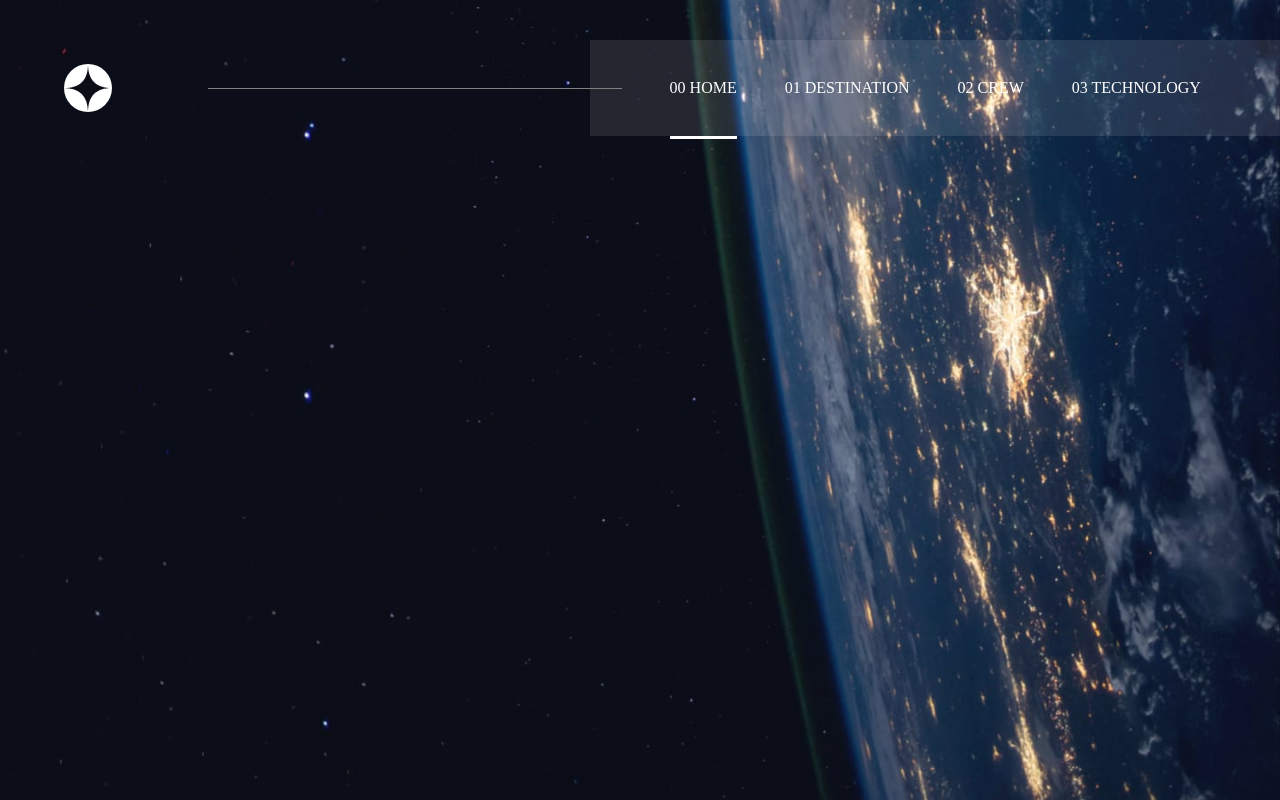
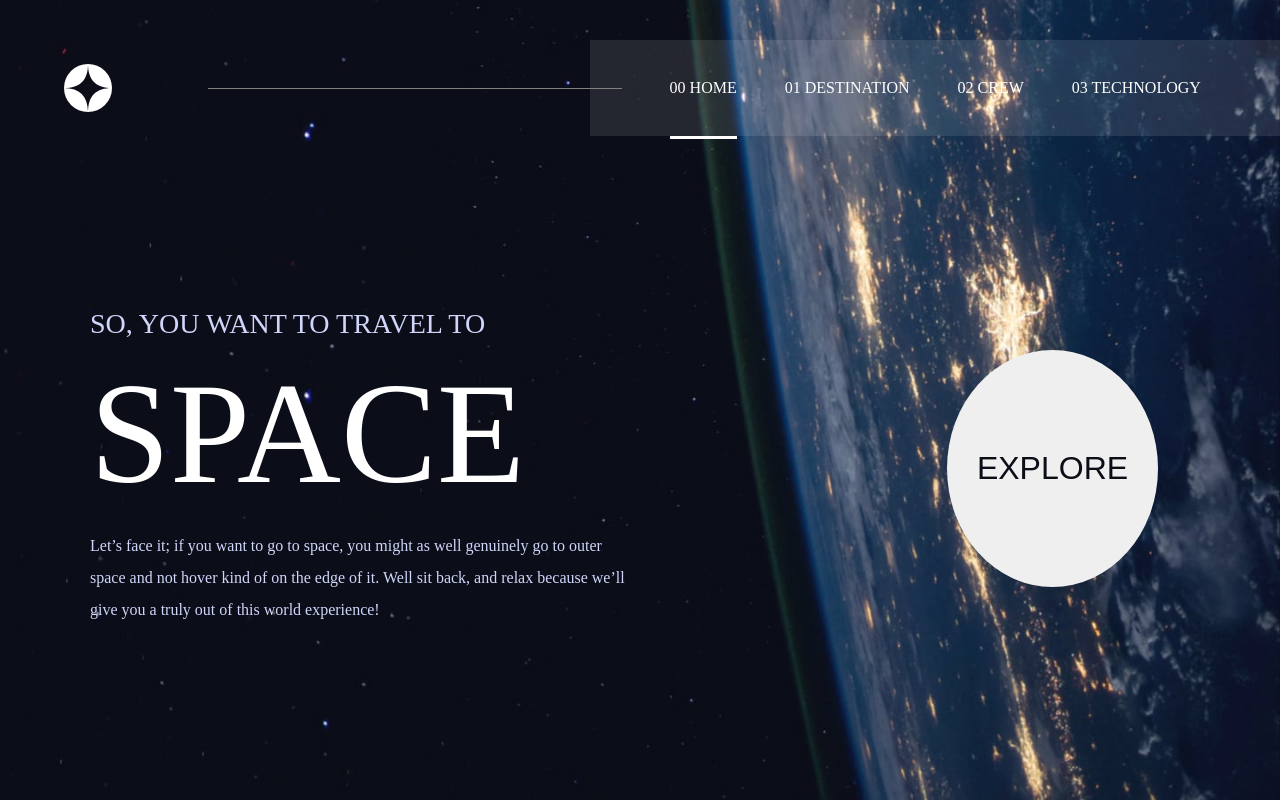
Before and after one commit to fks1311/space, a React (Create React App) app: page / in a window 1280 px wide. Built offline with nearby package versions, Linux system fonts and the light colour scheme.

Commit message:
홈 제작

```diff
--- /dev/null
+++ b/src/components/DefaultPage.jsx
@@ -0,0 +1,12 @@
+import { forwardRef } from "react";
+import styled from "styled-components";
+
+export const DefaultPage = forwardRef((props, ref) => {
+  return <Layout>{props.children}</Layout>;
+});
+const Layout = styled.div`
+  height: 100%;
+  display: flex;
+  justify-content: center;
+  align-items: center;
+`;
--- a/src/components/Nav.jsx
+++ b/src/components/Nav.jsx
@@ -52,6 +52,8 @@ export const Nav = () => {
 const Layout = styled.div`
   width: ${({ width }) => width}px;
   height: 100vh;
+  display: flex;
+  flex-direction: column;
   background-image: url(${({ $bgImg }) => $bgImg});
   background-size: cover;
   background-repeat: no-repeat;
--- a/src/pages/Home.jsx
+++ b/src/pages/Home.jsx
@@ -1,3 +1,75 @@
+import { DefaultPage } from "components/DefaultPage";
+import styled from "styled-components";
+
 export const Home = () => {
-  return <div></div>;
+  return (
+    <DefaultPage>
+      <Layout>
+        <Message>
+          <span>SO, YOU WANT TO TRAVEL TO</span>
+          <h1>SPACE</h1>
+          <p>
+            Let’s face it; if you want to go to space, you might as well genuinely go to outer space and not hover kind
+            of on the edge of it. Well sit back, and relax because we’ll give you a truly out of this world experience!
+          </p>
+        </Message>
+        <ButtonContainer>
+          <div style={{ flex: 1 }} />
+          <ButtonLayout>
+            <Button>EXPLORE</Button>
+          </ButtonLayout>
+        </ButtonContainer>
+      </Layout>
+    </DefaultPage>
+  );
 };
+
+const Layout = styled.div`
+  display: flex;
+  padding: 128px 0px;
+  width: 1100px;
+`;
+
+const Message = styled.div`
+  display: flex;
+  flex-direction: column;
+  gap: 24px;
+  flex: 1;
+  color: ${({ theme: { color } }) => color.BLUE_300};
+  h1 {
+    color: white;
+    font-size: clamp(5rem, 1.183rem + 16.285vw, 9rem);
+  }
+  span {
+    font-size: clamp(1rem, 0.284rem + 3.053vw, 1.75rem);
+  }
+  p {
+    line-height: 2rem;
+  }
+`;
+const ButtonContainer = styled.div`
+  flex: 1;
+  display: flex;
+`;
+const ButtonLayout = styled.div`
+  width: 100%;
+  flex: 1;
+  display: flex;
+  align-items: center;
+  justify-content: center;
+  border-radius: 50%;
+  &:hover {
+    background-color: rgba(255, 255, 255, 0.5);
+  }
+`;
+const Button = styled.button`
+  padding: 100px 30px;
+  font-size: clamp(1.125rem, 0.29rem + 3.562vw, 2rem);
+  color: ${({ theme: { color } }) => color.BLUE_900};
+  border-radius: 50%;
+  border: none;
+  &:hover {
+    color: gray;
+    cursor: pointer;
+  }
+`;
--- a/src/utils/style.js
+++ b/src/utils/style.js
@@ -10,6 +10,13 @@ const breakpoints = {
   desktop: `screen and (max-width: ${devices.desktop})`,
 };
 
+const color = {
+  BLUE_900: `#0B0D17`,
+  BLUE_300: `#D0D6F9`,
+  WHITE: `#FFFFFF`,
+};
+
 export const theme = {
   breakpoints,
+  color,
 };
```
